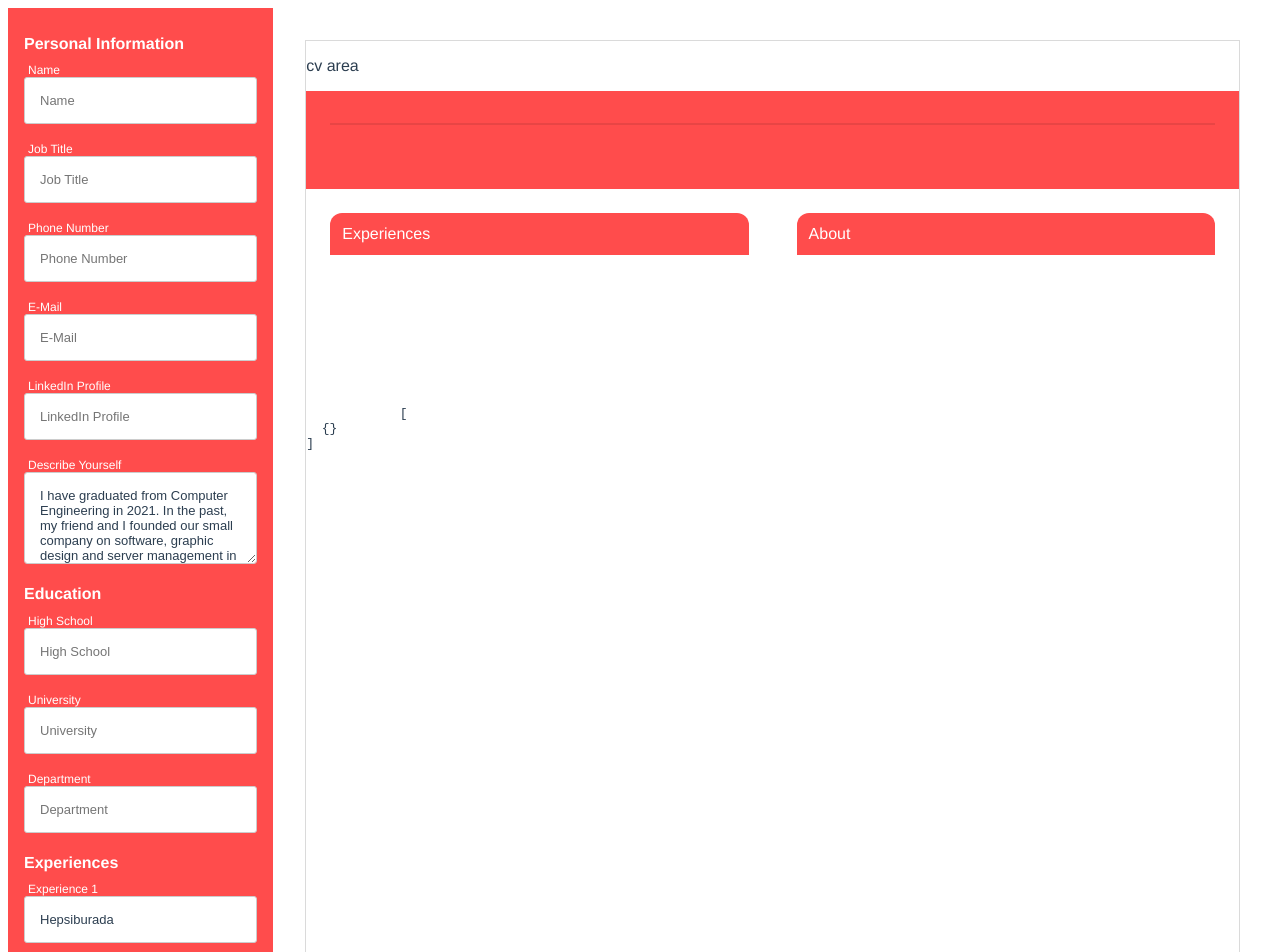
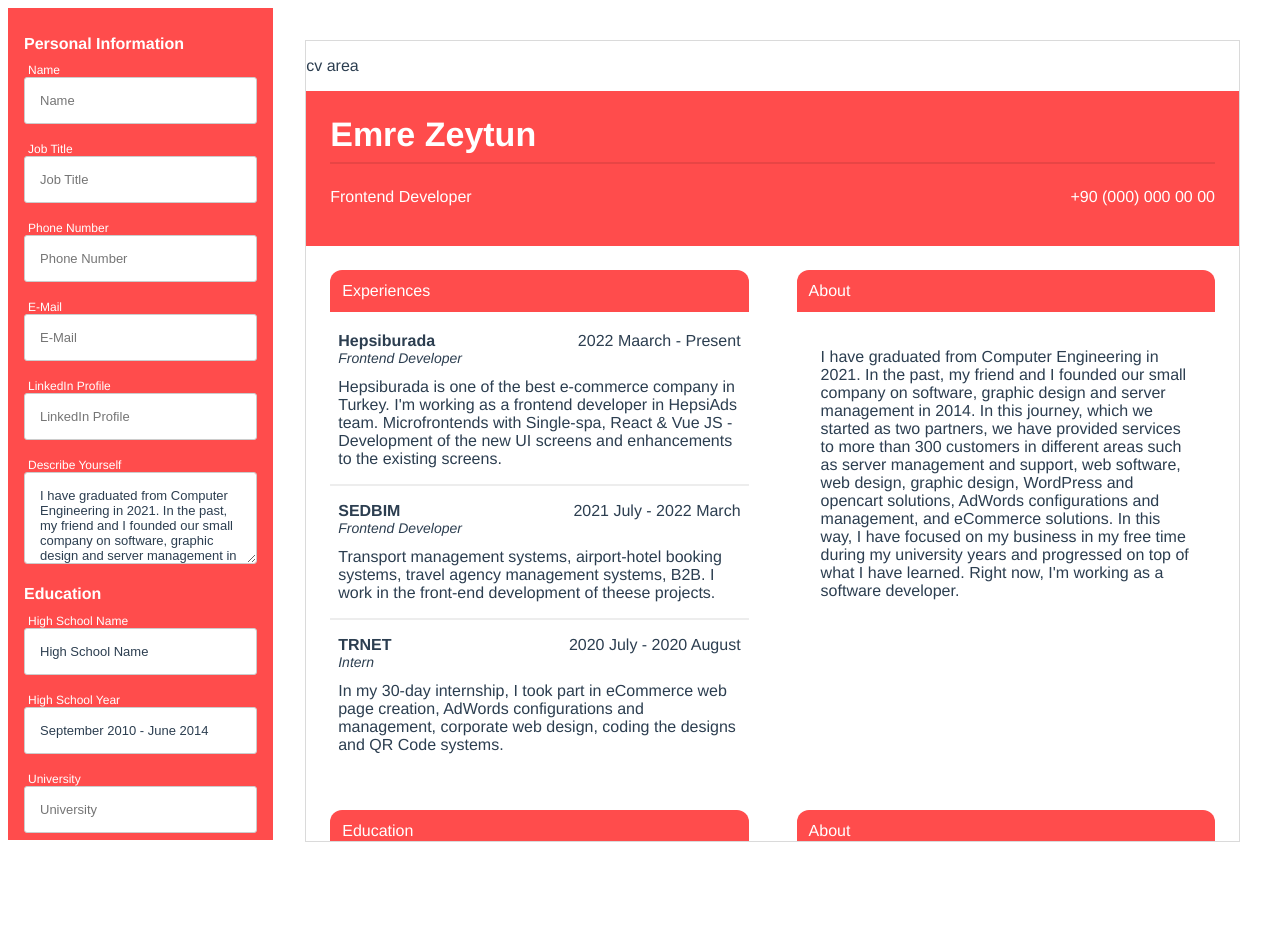
Before and after one commit to emrezeytun/cv-maker-VueJS, a Vue app: page / in a window 1280 px wide. Shown: the top 952 px of the page. After the commit the page ends 882 px from the top, so only its background shows below. Built offline with nearby package versions, Linux system fonts and the light colour scheme.

Commit message:
dummy datas created

```diff
--- /dev/null
+++ b/src/assets/dummyDatas.js
@@ -0,0 +1,30 @@
+export const dummyDatas = [
+    {
+        describe:
+            "I have graduated from Computer Engineering in 2021. In the past, my friend and I founded our small company on software, graphic design and server management in 2014. In this journey, which we started as two partners, we have provided services to more than 300 customers in different areas such as server management and support, web software, web design, graphic design, WordPress and opencart solutions, AdWords configurations and management, and eCommerce solutions. In this way, I have focused on my business in my free time during my university years and progressed on top of what I have learned. Right now, I'm working as a software developer.",
+        experience_1: 'Hepsiburada',
+        experience_1_title: 'Frontend Developer',
+        experience_1_year: '2022 Maarch - Present',
+        name: 'Emre Zeytun',
+        jobTitle: 'Frontend Developer',
+        phoneNumber: '+90 (000) 000 00 00',
+        email: 'support@emrezeytun.com.tr',
+        highschool: 'High School Name',
+        highschoolYear: 'September 2010 - June 2014',
+        university: 'University Name',
+        universityYear: 'September 2014 - June 2019',
+        department: 'Department Name',
+        experience_1_description:
+            "Hepsiburada is one of the best e-commerce company in Turkey. I'm working as a frontend developer in HepsiAds team. Microfrontends with Single-spa, React & Vue JS -Development of the new UI screens and enhancements to the existing screens.",
+        experience_2: 'SEDBIM',
+        experience_2_title: 'Frontend Developer',
+        experience_2_year: '2021 July - 2022 March',
+        experience_2_description:
+            'Transport management systems, airport-hotel booking systems, travel agency management systems, B2B. I work in the front-end development of theese projects.',
+        experience_3: 'TRNET',
+        experience_3_title: 'Intern',
+        experience_3_year: '2020 July - 2020 August',
+        experience_3_description:
+            'In my 30-day internship, I took part in eCommerce web page creation, AdWords configurations and management, corporate web design, coding the designs and QR Code systems.',
+    },
+]
--- a/src/components/CvContainer.vue
+++ b/src/components/CvContainer.vue
@@ -7,11 +7,26 @@
             :jobTitle="cvDatas[0].jobTitle"
             :phoneNumber="cvDatas[0].phoneNumber"
         />
-        <div class="cv-container-main">
-            <div class="cv-container-main-experiences-area">
+        <div class="cv-container-main-top">
+            <div class="cv-container-main-top-experiences-area">
                 <Experiences :cvDatas="cvDatas" />
             </div>
-            <div class="cv-container-main-about-area">
+            <div class="cv-container-main-top-about-area">
+                <About :about="cvDatas[0].describe" />
+            </div>
+        </div>
+
+        <div class="cv-container-main-bottom">
+            <div class="cv-container-main-bottom-education-area">
+                <Education
+                    :highschool="cvDatas[0].highschool"
+                    :university="cvDatas[0].university"
+                    :department="cvDatas[0].department"
+                    :highschoolYear="cvDatas[0].highschoolYear"
+                    :universityYear="cvDatas[0].highschoolYear"
+                />
+            </div>
+            <div class="cv-container-main-bottom-about-area">
                 <About :about="cvDatas[0].describe" />
             </div>
         </div>
@@ -27,10 +42,10 @@
 
 <script>
 // @ is an alias to /src
-import { Header, Experiences, About } from './subcomponents'
+import { Header, Experiences, About, Education } from './subcomponents'
 
 export default {
-    components: { Header, Experiences, About },
+    components: { Header, Experiences, About, Education },
     props: {
         cvDatas: {
             type: Array,
@@ -45,14 +60,27 @@ export default {
     margin: 32px;
     width: 80%;
     border: 1px solid #dadada;
+    max-height: 100vh;
+    overflow: scroll;
 
     &-main {
-        display: flex;
-        &-experiences-area {
-            width: 50%;
+        &-top {
+            display: flex;
+            &-experiences-area {
+                width: 50%;
+            }
+            &-about-area {
+                width: 50%;
+            }
         }
-        &-about-area {
-            width: 50%;
+        &-bottom {
+            display: flex;
+            &-education-area {
+                width: 50%;
+            }
+            &-about-area {
+                width: 50%;
+            }
         }
     }
 
--- a/src/components/Sidebar.vue
+++ b/src/components/Sidebar.vue
@@ -23,6 +23,7 @@
 
 <script>
 import Input from '@/components/subcomponents/Input.vue'
+import { dummyDatas } from '@/assets/dummyDatas'
 
 export default {
     name: 'SideBar',
@@ -79,15 +80,30 @@ export default {
                     datas: [
                         {
                             type: 'text',
-                            placeholder: 'High School',
+                            placeholder: 'High School Name',
                             key: 'highschool',
                             class: '',
+                            defaultValue: 'High School Name',
+                        },
+                        {
+                            type: 'text',
+                            placeholder: 'High School Year',
+                            key: 'highschoolYear',
+                            class: '',
+                            defaultValue: 'September 2010 - June 2014',
                         },
                         {
                             type: 'text',
                             placeholder: 'University',
                             key: 'university',
                             class: '',
+                        },
+                        {
+                            type: 'text',
+                            placeholder: 'University Year',
+                            key: 'universityYear',
+                            class: '',
+                            defaultValue: 'September 2014 - June 2019',
                         },
                         {
                             type: 'text',
@@ -190,7 +206,7 @@ export default {
                     ],
                 },
             ],
-            cvDatas: [{}],
+            cvDatas: dummyDatas,
         }
     },
     components: { Input },
@@ -217,6 +233,8 @@ export default {
     max-width: 20%;
     background-color: var(--sidebarColor);
     padding: 16px;
+    max-height: 100vh;
+    overflow: scroll;
     h1 {
         color: #fff;
         font-size: 16px;
--- /dev/null
+++ b/src/components/subcomponents/Education.vue
@@ -0,0 +1,107 @@
+<template>
+    <div>
+        <div class="cv-container-education">
+            <div class="cv-container-title"><p>Education</p></div>
+            <div class="cv-container-education-item">
+                <div class="cv-container-education-item-company">
+                    <p class="font-weight">{{ highschool }}</p>
+                    <p class="experience-year">
+                        {{ highschoolYear }}
+                    </p>
+                </div>
+            </div>
+            <div class="cv-container-education-item">
+                <div class="cv-container-education-item-company">
+                    <p class="font-weight">{{ university }}</p>
+                    <p class="experience-year">
+                        {{ universityYear }}
+                    </p>
+                </div>
+                <p class="title">
+                    {{ department }}
+                </p>
+            </div>
+        </div>
+    </div>
+</template>
+
+<script>
+export default {
+    props: {
+        highschool: {
+            type: String,
+            default: '',
+        },
+        highschoolYear: {
+            type: String,
+            default: '',
+        },
+        university: {
+            type: String,
+            default: '',
+        },
+        universityYear: {
+            type: String,
+            default: '',
+        },
+        department: {
+            type: String,
+            default: '',
+        },
+        bgColor: {
+            type: String,
+            default: '#ff4c4c',
+        },
+    },
+    computed: {
+        getBgColor() {
+            return `background-color: ${this.bgColor};`
+        },
+    },
+}
+</script>
+
+<style lang="scss" scoped>
+.cv-container {
+    &-title {
+        background: var(--sidebarColor);
+        color: #fff;
+        padding: 12px;
+        margin-bottom: 12px;
+        border-top-left-radius: 12px;
+        border-top-right-radius: 12px;
+    }
+
+    hr {
+        border: 1px solid rgba(0, 0, 0, 0.07);
+    }
+
+    .font-weight {
+        font-weight: 800;
+    }
+
+    .title {
+        font-style: italic;
+        font-size: 14px;
+        margin-bottom: 12px;
+    }
+    &-education {
+        padding: 24px;
+
+        &-item {
+            padding: 8px;
+            &-company {
+                display: flex;
+                justify-content: space-between;
+            }
+        }
+
+        .experience-year {
+            margin-left: 24px;
+        }
+        p {
+            margin: 0;
+        }
+    }
+}
+</style>
--- a/src/components/subcomponents/Experiences.vue
+++ b/src/components/subcomponents/Experiences.vue
@@ -14,6 +14,40 @@
                 </p>
                 <p>
                     {{ cvDatas[0].experience_1_description }}
+                </p>
+            </div>
+
+            <hr />
+
+            <div class="cv-container-experiences-item">
+                <div class="cv-container-experiences-item-company">
+                    <p class="font-weight">{{ cvDatas[0].experience_2 }}</p>
+                    <p class="experience-year">
+                        {{ cvDatas[0].experience_2_year }}
+                    </p>
+                </div>
+                <p class="experience-title">
+                    {{ cvDatas[0].experience_2_title }}
+                </p>
+                <p>
+                    {{ cvDatas[0].experience_2_description }}
+                </p>
+            </div>
+
+            <hr />
+
+            <div class="cv-container-experiences-item">
+                <div class="cv-container-experiences-item-company">
+                    <p class="font-weight">{{ cvDatas[0].experience_3 }}</p>
+                    <p class="experience-year">
+                        {{ cvDatas[0].experience_3_year }}
+                    </p>
+                </div>
+                <p class="experience-title">
+                    {{ cvDatas[0].experience_3_title }}
+                </p>
+                <p>
+                    {{ cvDatas[0].experience_3_description }}
                 </p>
             </div>
         </div>
@@ -51,6 +85,10 @@ export default {
         border-top-right-radius: 12px;
     }
 
+    hr {
+        border: 1px solid rgba(0, 0, 0, 0.07);
+    }
+
     .font-weight {
         font-weight: 800;
     }
--- a/src/components/subcomponents/index.js
+++ b/src/components/subcomponents/index.js
@@ -2,5 +2,6 @@ import Input from './Input'
 import Experiences from './Experiences'
 import Header from './Header'
 import About from './About'
+import Education from './Education'
 
-export { Input, Experiences, Header, About }
+export { Input, Experiences, Header, About, Education }
--- a/src/views/Home.vue
+++ b/src/views/Home.vue
@@ -10,13 +10,14 @@
 // @ is an alias to /src
 import Sidebar from '@/components/Sidebar.vue'
 import CvContainer from '@/components/CvContainer.vue'
+import { dummyDatas } from '@/assets/dummyDatas'
 
 export default {
     name: 'Home',
     components: { Sidebar, CvContainer },
     data() {
         return {
-            cvDatas: [{}],
+            cvDatas: dummyDatas,
         }
     },
 
```
